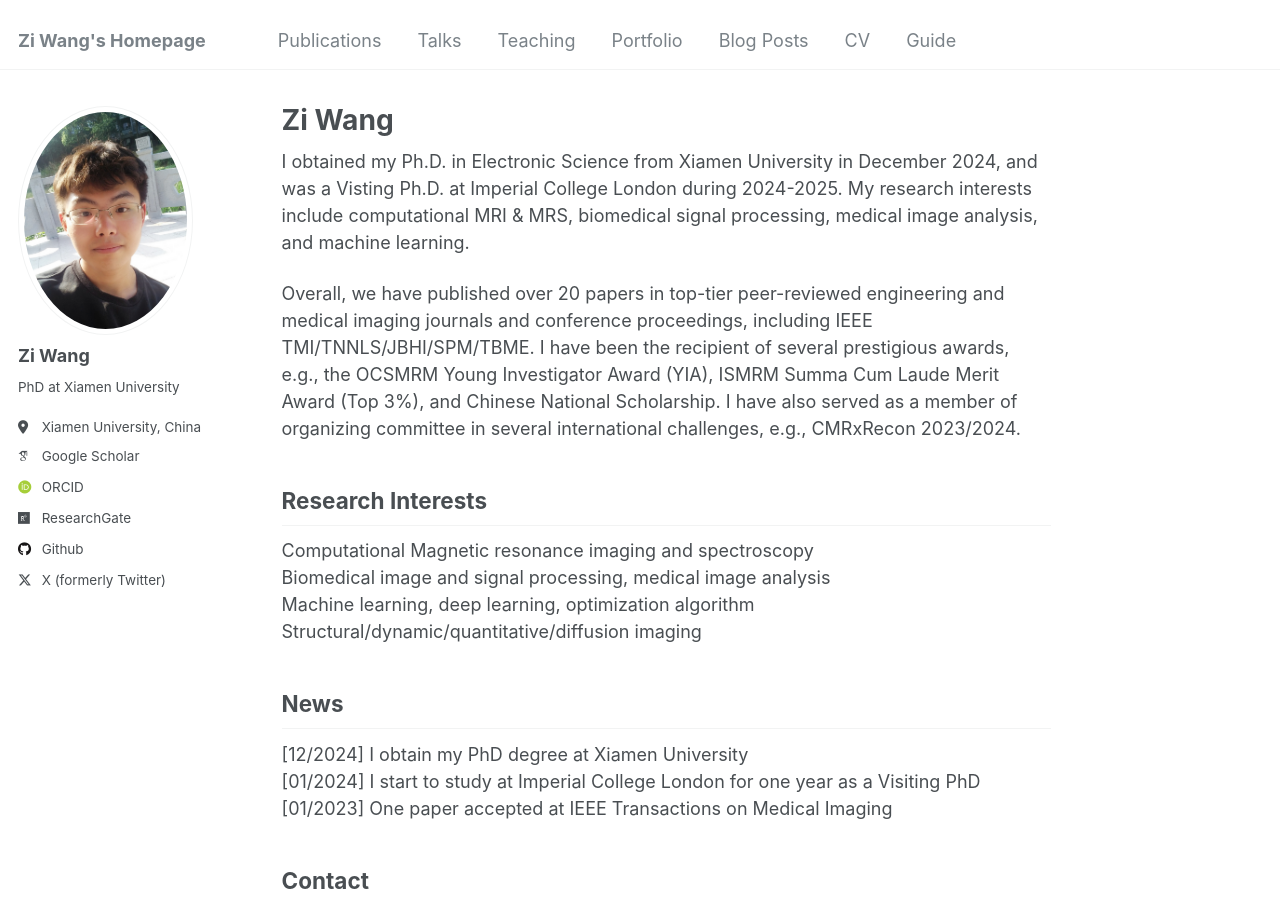
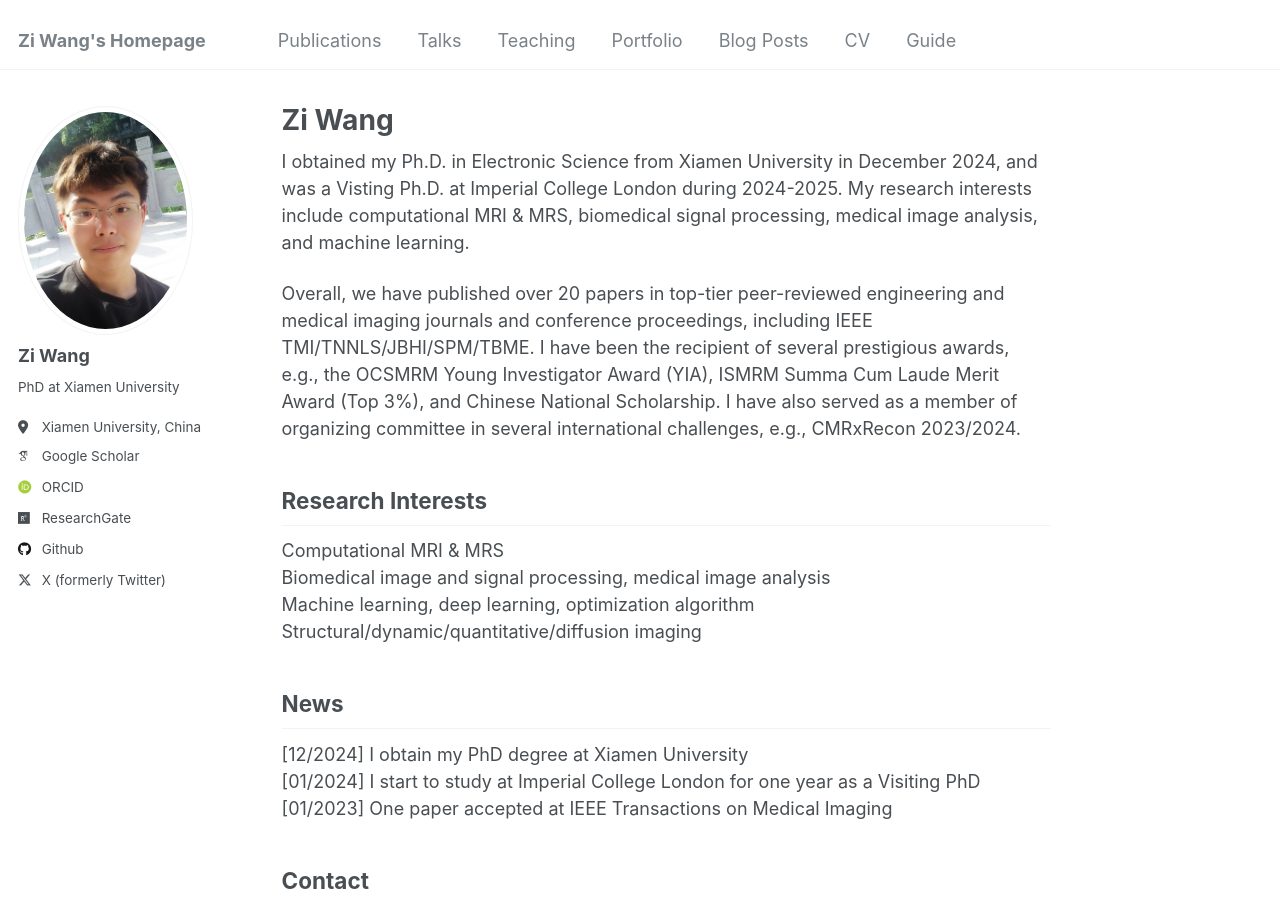
Before and after one commit to wangziblake/wangziblake.github.io, a Jekyll site: the page built from _pages/about.md, in a window 1280 px wide and 900 px high. Built offline with Jekyll 4.4.1, drawn with Linux system fonts in a browser that asks for light colours; some web fonts are replaced.

Commit message:
Update about.md

```diff
--- a/_pages/about.md
+++ b/_pages/about.md
@@ -13,7 +13,7 @@ Overall, we have published over 20 papers in top-tier peer-reviewed engineering
 
 Research Interests
 ------
-Computational Magnetic resonance imaging and spectroscopy\
+Computational MRI & MRS\
 Biomedical image and signal processing, medical image analysis\
 Machine learning, deep learning, optimization algorithm\
 Structural/dynamic/quantitative/diffusion imaging
```
